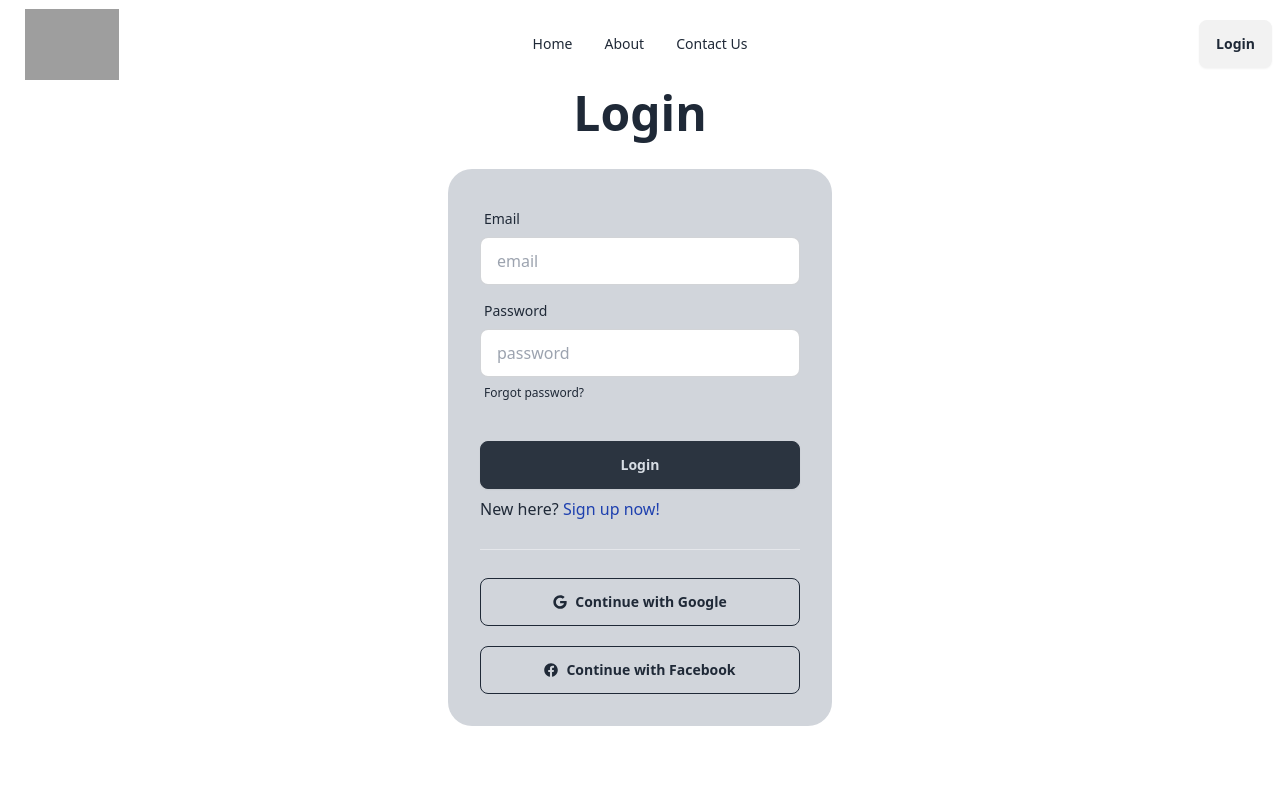
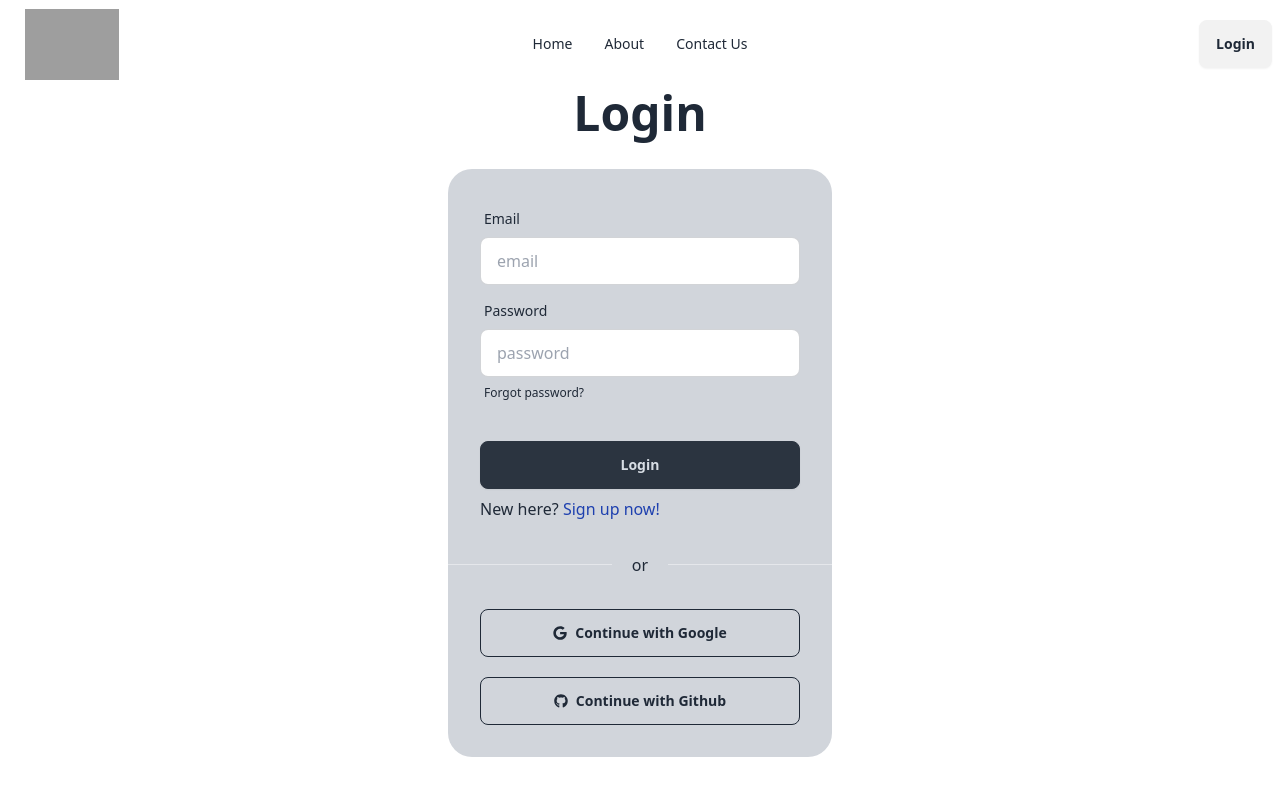
Before and after one commit to SazidBinMostafa/Wizarding-Residence, a React (Vite) app: page /login in a window 1280 px wide. Shown: the top 796 px of the page. Built offline with nearby package versions, Linux system fonts and the light colour scheme; no server answers; grey boxes are pictures that could not be loaded.

Commit message:
Sign in with popup done

```diff
--- a/src/Pages/Login/Login.jsx
+++ b/src/Pages/Login/Login.jsx
@@ -1,5 +1,5 @@
 import { useContext, useState } from "react";
-import { FaGoogle } from "react-icons/fa";
+import { FaGithub, FaGoogle } from "react-icons/fa";
 import { FaFacebook } from "react-icons/fa";
 import { Link, useNavigate } from "react-router-dom";
 import { AuthContext } from "../../Providers/AuthProvider";
@@ -10,7 +10,7 @@ function Login() {
     const [error, setError] = useState(null);
     const navigate = useNavigate();
 
-    const { loginUser } = useContext(AuthContext);
+    const { loginUser, signInWithGoogle, signInWithGithub } = useContext(AuthContext);
 
     const handleEmail = (e) => {
         const emailInput = e.target.value;
@@ -22,21 +22,35 @@ function Login() {
         setPassword(passwordInput)
     }
 
+    const handleGoogleSignIn = () => {
+        signInWithGoogle()
+            .then(() => {
+                navigate('/')
+                setError(null)
+            })
+            .catch(err => setError(err.message))
+    }
+
+    const handleGithubSignIn = () => {
+        signInWithGithub()
+            .then(res => console.log(res))
+            .catch(error => console.log(error))
+    }
+
 
     const handleSubmit = (e) => {
         e.preventDefault()
         loginUser(email, password)
-            .then((res) => {
+            .then(() => {
                 navigate('/')
                 e.target.reset();
                 setError(null)
-                console.log(res)
             })
             .catch(error => {
-                if(error.message === "Firebase: Error (auth/invalid-credential)."){
+                if (error.message === "Firebase: Error (auth/invalid-credential).") {
                     setError("Invalid Email or Password")
                 }
-                else{
+                else {
                     setError(error.message)
                 }
             })
@@ -47,7 +61,8 @@ function Login() {
 
     return <>
         <h1 className="font-bold text-5xl text-center mb-8">Login</h1>
-        <form onSubmit={handleSubmit} className="card-body md:w-96 mx-auto bg-gray-300 rounded-3xl mb-14">
+        <div className=" md:w-96 mx-auto bg-gray-300 rounded-3xl mb-14">
+            <form onSubmit={handleSubmit} className="card-body">
                 <div className="form-control">
                     <label className="label">
                         <span className="label-text">Email</span>
@@ -69,12 +84,15 @@ function Login() {
                     <button className="btn btn-neutral">Login</button>
                 </div>
                 <p>New here? <Link className="text-blue-800" to="/sign-up">Sign up now!</Link></p>
-            <hr className="my-5" />
-            <div className="flex flex-col gap-5">
-                <button className="btn btn-outline w-full"><FaGoogle />Continue with Google</button>
-                <button className="btn btn-outline w-full"><FaFacebook />Continue with Facebook</button>
+            </form>
+            <div className="flex items-center">
+                <hr className="w-full" /><span className="mx-5">or</span> <hr className="w-full" />
             </div>
-        </form>
+            <div className="flex flex-col gap-5 card-body">
+                <button onClick={handleGoogleSignIn} className="btn btn-outline w-full"><FaGoogle />Continue with Google</button>
+                <button onClick={handleGithubSignIn} className="btn btn-outline w-full"><FaGithub />Continue with Github</button>
+            </div>
+        </div>
     </>
 }
 
--- a/src/Pages/Sign Up/SignUp.jsx
+++ b/src/Pages/Sign Up/SignUp.jsx
@@ -1,6 +1,5 @@
 import { useContext, useState } from "react";
-import { FaGoogle } from "react-icons/fa";
-import { FaFacebook } from "react-icons/fa";
+import { FaGithub, FaGoogle } from "react-icons/fa";
 import { AuthContext } from "../../Providers/AuthProvider";
 import { Link, useNavigate } from "react-router-dom";
 
@@ -10,7 +9,19 @@ function SignUp() {
     const [password, setPassword] = useState(null);
     const [error, setError] = useState(null);
     const navigate = useNavigate();
-    const { createUser, updateName } = useContext(AuthContext);
+    const { createUser, updateName, signInWithGoogle, signInWithGithub } = useContext(AuthContext);
+
+    const handleGoogleSignIn = () => {
+        signInWithGoogle()
+            .then(res => console.log(res))
+            .catch(error => console.log(error))
+    }
+
+    const handleGithubSignIn = () => {
+        signInWithGithub()
+            .then(res => console.log(res))
+            .catch(error => console.log(error))
+    }
 
     const handleName = (e) => {
         const nameInput = e.target.value;
@@ -36,17 +47,17 @@ function SignUp() {
                 e.target.reset();
                 setError(null)
                 updateName(name)
-                .then(res=> console.log(res))
-                .catch(error=> console.log(error))
+                    .then(res => console.log(res))
+                    .catch(error => console.log(error))
             })
             .catch(error => {
-                if(error.message === "Firebase: Error (auth/email-already-in-use)."){
+                if (error.message === "Firebase: Error (auth/email-already-in-use).") {
                     setError("Ooops! Email already in use.")
                 }
-                else if(error.message === "Firebase: Password should be at least 6 characters (auth/weak-password)."){
+                else if (error.message === "Firebase: Password should be at least 6 characters (auth/weak-password).") {
                     setError("Password should be at least 6 characters.")
                 }
-                else{
+                else {
                     setError(error.message)
                 }
             })
@@ -55,7 +66,8 @@ function SignUp() {
 
     return <>
         <h1 className="font-bold text-5xl text-center mb-8">Sign Up</h1>
-        <form onSubmit={handleSubmit} className="card-body md:w-96 mx-auto bg-gray-300 rounded-3xl mb-14">
+        <div className=" md:w-96 mx-auto bg-gray-300 rounded-3xl mb-14">
+            <form onSubmit={handleSubmit} className="card-body">
                 <div className="form-control">
                     <label className="label">
                         <span className="label-text">Name</span>
@@ -79,12 +91,15 @@ function SignUp() {
                     <button className="btn btn-neutral">Sign Up</button>
                 </div>
                 <p>Already have an account? <Link className="text-blue-800" to="/login">Login here!</Link></p>
-            <hr className="my-5" />
-            <div className="flex flex-col gap-5">
-                <button className="btn btn-outline w-full"><FaGoogle />Continue with Google</button>
-                <button className="btn btn-outline w-full"><FaFacebook />Continue with Facebook</button>
+            </form>
+            <div className="flex items-center">
+                <hr className="w-full" /><span className="mx-5">or</span> <hr className="w-full" />
             </div>
-        </form>
+            <div className="flex flex-col gap-5 card-body">
+                <button onClick={handleGoogleSignIn} className="btn btn-outline w-full"><FaGoogle />Continue with Google</button>
+                <button onClick={handleGithubSignIn} className="btn btn-outline w-full"><FaGithub />Continue with Github</button>
+            </div>
+        </div>
     </>
 }
 
--- a/src/Providers/AuthProvider.jsx
+++ b/src/Providers/AuthProvider.jsx
@@ -1,4 +1,4 @@
-import { createUserWithEmailAndPassword, onAuthStateChanged, signInWithEmailAndPassword, signOut, updateProfile } from "firebase/auth";
+import { createUserWithEmailAndPassword, onAuthStateChanged, signInWithEmailAndPassword, signOut, updateProfile, signInWithPopup, GoogleAuthProvider, GithubAuthProvider } from "firebase/auth";
 import { createContext, useEffect, useState } from "react";
 import auth from "../../Firebase/Firebase.config";
 
@@ -8,6 +8,8 @@ export const AuthContext = createContext(null)
 function AuthProvider({children}){
 
     const [user, setUser] = useState(null);
+    const googleProvider = new GoogleAuthProvider();
+    const githubProvider = new GithubAuthProvider();
 
     const createUser = (email, password) => {
         return createUserWithEmailAndPassword(auth, email, password)
@@ -17,6 +19,14 @@ function AuthProvider({children}){
         return updateProfile(auth.currentUser, {
             displayName: name
           })
+    }
+
+    const signInWithGoogle = () =>{
+        return signInWithPopup(auth, googleProvider)
+    }
+
+    const signInWithGithub = () =>{
+        return signInWithPopup(auth, githubProvider)
     }
 
     const loginUser = (email, password)=>{
@@ -43,6 +53,8 @@ function AuthProvider({children}){
         user,
         createUser,
         updateName,
+        signInWithGoogle,
+        signInWithGithub,
         loginUser,
         logOut
     }
```
Lines whose indentation alone changed are shown as unchanged.
